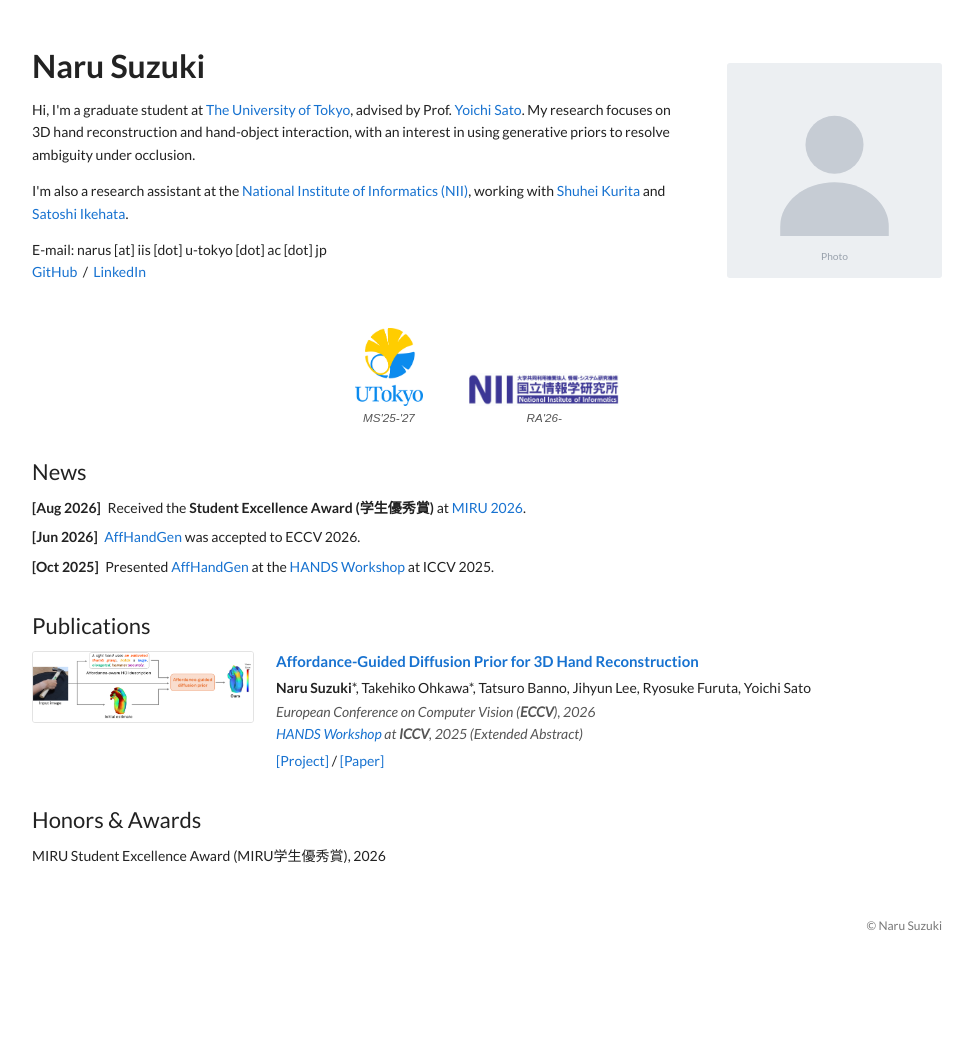
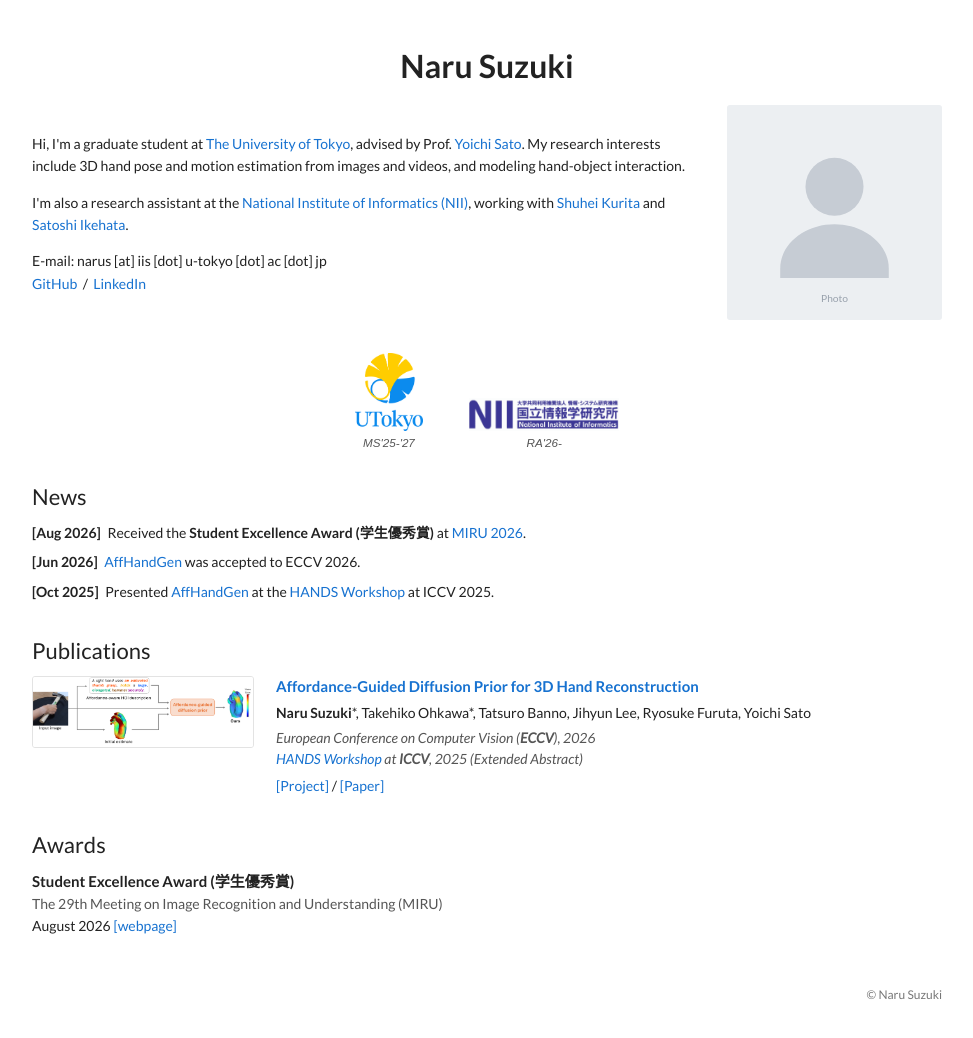
Before and after one commit to narudesuyo/narudesuyo.github.io, a plain HTML site: page index.html in a window 1280 px wide. Shown: the whole page, without its empty margins (153-1126 px from the left). Before the commit the page ends 1001 px from the top, so only its background shows below. Drawn offline with Linux system fonts and the light colour scheme.

Commit message:
Center the name, broaden the research blurb, expand the award entry
Lift the name out of the bio column so it centers over the whole page.

State research interests at a broader level (3D hand pose and motion
estimation) rather than describing one paper's approach.

Give the award its own block with the full name of the venue, the month,
and a link, in place of the one-line form.

Co-Authored-By: Claude Opus 5 (1M context) <noreply@anthropic.com>

```diff
--- a/index.html
+++ b/index.html
@@ -18,14 +18,14 @@
 <div class="page">
 
     <!-- ============================= Profile ============================= -->
+    <h1 class="site-name">Naru Suzuki</h1>
     <div class="profile">
         <div class="profile-bio">
-            <h1 class="site-name">Naru Suzuki</h1>
             <p>
                 Hi, I'm a graduate student at <a href="https://www.u-tokyo.ac.jp/en/">The University of Tokyo</a>,
                 advised by Prof. <a href="https://sites.google.com/ut-vision.org/ysato/home">Yoichi Sato</a>.
-                My research focuses on 3D hand reconstruction and hand-object interaction,
-                with an interest in using generative priors to resolve ambiguity under occlusion.
+                My research interests include 3D hand pose and motion estimation from images and videos,
+                and modeling hand-object interaction.
             </p>
             <p>
                 I'm also a research assistant at the
@@ -114,10 +114,16 @@
 
     <!-- ======================== Honors &amp; Awards ======================== -->
     <section id="awards">
-        <h2 class="section-heading">Honors &amp; Awards</h2>
-        <ul class="award-list">
-            <li>MIRU Student Excellence Award (MIRU学生優秀賞), 2026</li>
-        </ul>
+        <h2 class="section-heading">Awards</h2>
+
+        <div class="award-entry">
+            <h3 class="award-name">Student Excellence Award (学生優秀賞)</h3>
+            <p class="award-venue">The 29th Meeting on Image Recognition and Understanding (MIRU)</p>
+            <p class="award-date">
+                August 2026
+                <a href="https://miru-committee.github.io/miru2026/en/">[webpage]</a>
+            </p>
+        </div>
     </section>
 
     <div class="site-footer">© Naru Suzuki</div>
--- a/stylesheet.css
+++ b/stylesheet.css
@@ -35,7 +35,8 @@ a:focus {
 .site-name {
     font-size: 32px;
     font-weight: 600;
-    margin: 0;
+    text-align: center;
+    margin: 46px 0 4px;
 }
 
 .section-heading {
@@ -59,7 +60,7 @@ p {
     display: flex;
     align-items: center;
     gap: 40px;
-    margin-top: 46px;
+    margin-top: 20px;
 }
 
 .profile-bio {
@@ -193,15 +194,24 @@ p {
 /* ---------------------------------------------------------------
    Honors & Awards
    --------------------------------------------------------------- */
-.award-list {
-    margin: 0;
-    padding: 0;
-    list-style: none;
+.award-entry {
+    margin: 0 0 20px;
 }
 
-.award-list li {
-    margin: 0 0 6px;
-    line-height: 1.6;
+.award-name {
+    font-size: 15px;
+    font-weight: 700;
+    margin: 0 0 2px;
+}
+
+.award-venue,
+.award-date {
+    margin: 0;
+    line-height: 1.55;
+}
+
+.award-venue {
+    color: #555;
 }
 
 /* ---------------------------------------------------------------
```
